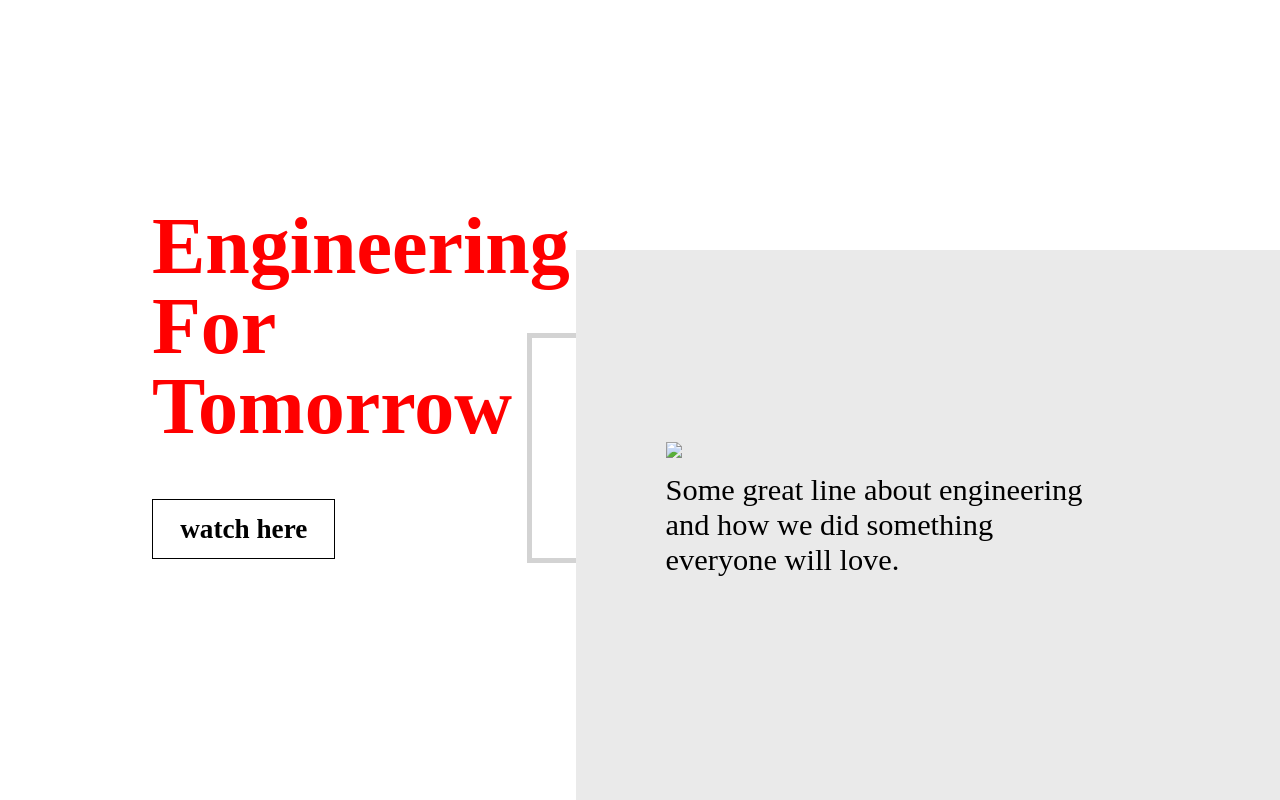
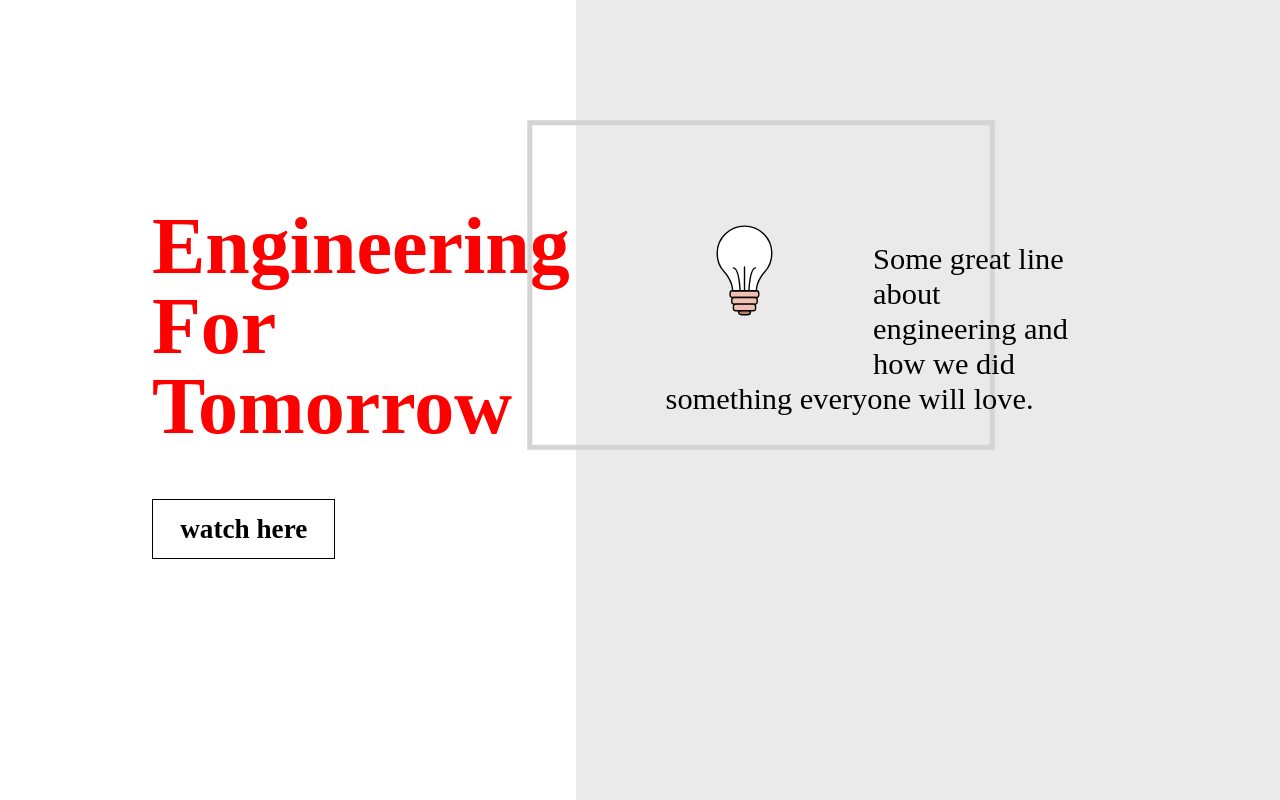
Before and after one commit to kangja/Getting-Started-with-GSAP-TweenMax-Tutorial---Animating-a-Landing-Page, a plain HTML site: page index.html in a window 1280 px wide. Both pictures are taken after a click on the button "watch here". Drawn offline with nearby package versions, Linux system fonts and the light colour scheme.

Commit message:
progress

```diff
--- a/css/main.scss
+++ b/css/main.scss
@@ -28,16 +28,21 @@ button {
   background: #EAEAEA;
   box-sizing: border-box;
   padding: 15% 7%;
+  transform: scaleY(0);
+  transform-origin: bottom;
 
   img {
-      width: 120px;
+      width: 30%;
       float: left;
       margin-right: 50px;
+      opacity: 0;
+      transform: translateY(-200px);
   }
 
   p {
       font-size: 1.9em;
       width: 80%;
+      opacity: 0;
   }
 
   .box {
@@ -48,6 +53,8 @@ button {
       left: -7%;
       top: 15%;
       z-index: -1;
+      opacity: 0;
+      transform: scale(0)
   }
 
 }
--- a/index.html
+++ b/index.html
@@ -11,9 +11,23 @@
   <button id="cta">watch here</button>
 
   <div class="panel">
-    <img src="images/light.svg">
+    <img src="./images/light.svg" id="light">
     <p>Some great line about engineering and how we did something everyone will love.</p>
     <div class="box"></div>
   </div>
+
+  <script src="https://cdnjs.cloudflare.com/ajax/libs/gsap/2.1.3/TweenMax.min.js"></script>
+
+  <script>
+    document.getElementById("cta").addEventListener("click", function() {
+
+      TweenMax.to(".panel", 1.5, {scaleY: 1, height: "100vh", ease: "circ.out" });
+      TweenMax.to("#light", 1, {opacity: 1, y: 0, delay: 1, ease: Back.easeOut.config(1.7) });
+      TweenMax.to("p", 1, {opacity: 1, y: 20, delay: 1.4});
+      TweenMax.to(".box", 3, {opacity: 1, scale: 1, ease: Elastic.easeOut.config(1, 0.3) })
+
+    })
+
+  </script>
 </body>
 </html>
```
Also changed, not shown: css/main.css, images/light.svg (added), 1 other file.
